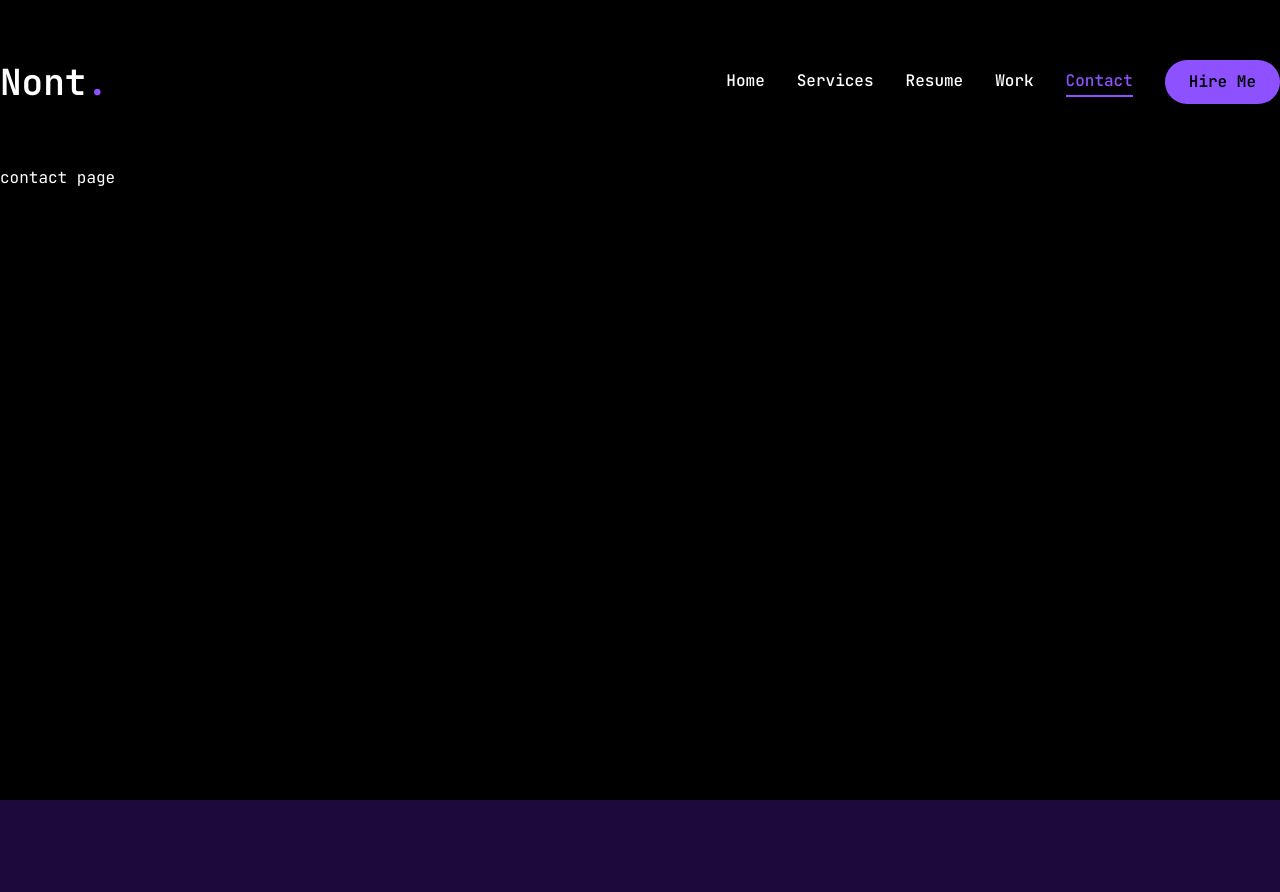
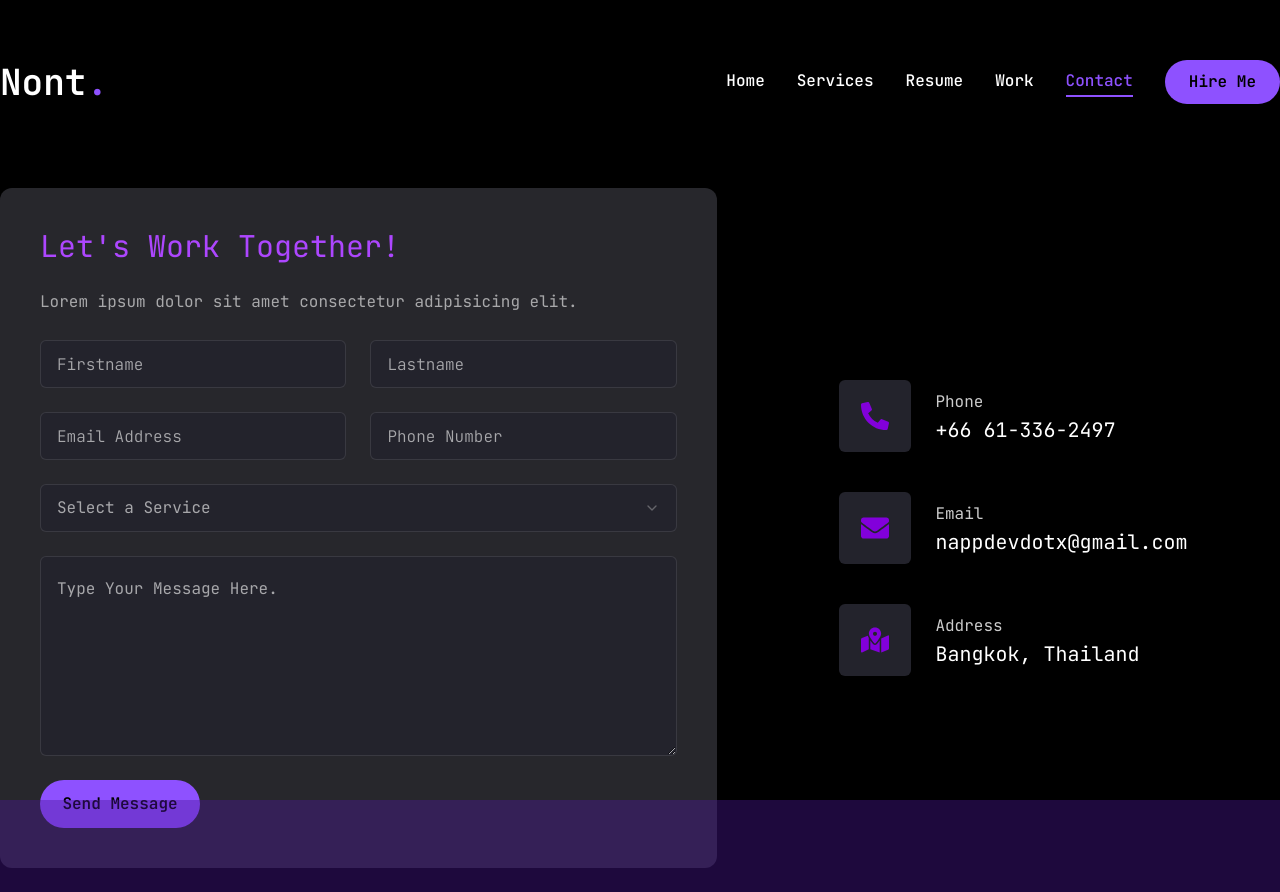
Before and after one commit to 1ldotx/portfolio, a Next.js app: page /contact in a window 1280 px wide. Before the commit the page ends 800 px from the top, so only its background shows below. Built offline with nearby package versions, Linux system fonts and the light colour scheme.

Commit message:
feat: contact done

```diff
--- a/package.json
+++ b/package.json
@@ -9,6 +9,7 @@
     "lint": "next lint"
   },
   "dependencies": {
+    "@emailjs/browser": "^4.4.1",
     "@radix-ui/react-dialog": "^1.1.6",
     "@radix-ui/react-scroll-area": "^1.2.3",
     "@radix-ui/react-select": "^2.1.6",
--- a/src/app/contact/page.jsx
+++ b/src/app/contact/page.jsx
@@ -1,5 +1,138 @@
+'use client';
+
+import { Button } from '@/components/ui/button';
+import { Input } from '@/components/ui/input';
+import { Textarea } from '@/components/ui/textarea';
+import {
+  Select,
+  SelectContent,
+  SelectGroup,
+  SelectItem,
+  SelectLabel,
+  SelectTrigger,
+  SelectValue,
+} from '@/components/ui/select';
+
+import { FaPhoneAlt, FaEnvelope, FaMapMarkedAlt } from 'react-icons/fa';
+
+const info = [
+  {
+    icon: <FaPhoneAlt />,
+    title: 'Phone',
+    description: '+66 61-336-2497',
+  },
+  {
+    icon: <FaEnvelope />,
+    title: 'Email',
+    description: 'nappdevdotx@gmail.com',
+  },
+  {
+    icon: <FaMapMarkedAlt />,
+    title: 'Address',
+    description: 'Bangkok, Thailand',
+  },
+];
+
+import { motion } from 'framer-motion';
+
 const Contact = () => {
-  return <div>contact page</div>;
+  return (
+    <motion.section
+      initial={{ opacity: 0 }}
+      animate={{
+        opacity: 1,
+        transition: { delay: 2.4, duration: 0.4, ease: 'easeIn' },
+      }}
+      className="py-6"
+    >
+      <div className="container mx-auto">
+        <div className="flex flex-col xl:flex-row gap-[30px]">
+          {/* form */}
+          <div className="xl:w-[56%] order-2 xl:order-none">
+            <form className="flex flex-col gap-6 p-10 bg-[#27272c] rounded-xl">
+              <h3 className="text-3xl text-purple-500">Let's Work Together!</h3>
+              <p className="text-white/60">
+                Lorem ipsum dolor sit amet consectetur adipisicing elit.
+              </p>
+              {/* input */}
+              <div className=" grid grid-cols-1 md:grid-cols-2 gap-6">
+                <Input
+                  type="firstname"
+                  placeholder="Firstname"
+                  className="placeholder-white"
+                />
+                <Input
+                  type="lastname"
+                  placeholder="Lastname"
+                  className="placeholder-white"
+                />
+                <Input
+                  type="email"
+                  placeholder="Email Address"
+                  className="placeholder-white"
+                />
+                <Input
+                  type="phone"
+                  placeholder="Phone Number"
+                  className="placeholder-white"
+                />
+              </div>
+              {/* select */}
+              <Select>
+                <SelectTrigger className="w-full">
+                  <SelectValue placeholder="Select a Service" />
+                </SelectTrigger>
+                <SelectContent>
+                  <SelectGroup>
+                    <SelectLabel className="bold">Select a Service</SelectLabel>
+                    <SelectItem value="est">Web Development</SelectItem>
+                    <SelectItem value="cst">Back-End Development</SelectItem>
+                    <SelectItem value="gst">
+                      Game Design and Development
+                    </SelectItem>
+                    <SelectItem value="mst">Game QA Tester</SelectItem>
+                  </SelectGroup>
+                </SelectContent>
+              </Select>
+              {/* textarea */}
+              <Textarea
+                className="h-[200px]"
+                placeholder="Type Your Message Here."
+              />
+              {/* btn */}
+              <Button
+                size="sm"
+                className="max-w-40"
+                onClick={() => {
+                  window.location.href = `mailto:nappdevdotx@gmail.com?subject=Contact%20Form&body=Message%20goes%20here`;
+                }}
+              >
+                Send Message
+              </Button>
+            </form>
+          </div>
+          {/* info */}
+          <div className="flex-1 flex items-center xl:justify-center order-1 xl:order-none mb-8 xl:mb-0">
+            <ul className="flex flex-col gap-10">
+              {info.map((item, index) => {
+                return (
+                  <li key={index} className="flex items-center gap-6">
+                    <div className="w-[52px] h-[52px] xl:w-[72px] xl:h-[72px] bg-[#23232c] text-purple-700 rounded-md flex items-center justify-center ">
+                      <div className="text-[28px]">{item.icon}</div>
+                    </div>
+                    <div className="flex-1">
+                      <p className="text-white/80">{item.title}</p>
+                      <h3 className="text-xl">{item.description}</h3>
+                    </div>
+                  </li>
+                );
+              })}
+            </ul>
+          </div>
+        </div>
+      </div>
+    </motion.section>
+  );
 };
 
 export default Contact;
--- a/src/app/page.jsx
+++ b/src/app/page.jsx
@@ -26,6 +26,8 @@ const Home = () => {
                     // Same substring at the start will only be typed out once, initially
                     'Nont Ekongkarn',
                     3000, // wait 1s before replacing "Mice" with "Hamsters"
+                    'a Web Developer',
+                    1000,
                     'a Back-End Developer',
                     1000,
                     'a Game Designer',
--- a/src/components/ui/input.jsx
+++ b/src/components/ui/input.jsx
@@ -1,24 +1,19 @@
-import * as React from "react"
+import * as React from 'react';
 
-import { cn } from "@/lib/utils"
+import { cn } from '@/lib/utils';
 
-function Input({
-  className,
-  type,
-  ...props
-}) {
+function Input({ className, type, ...props }) {
   return (
     <input
       type={type}
       data-slot="input"
       className={cn(
-        "file:text-foreground placeholder:text-muted-foreground selection:bg-primary selection:text-primary-foreground dark:bg-input/30 border-input flex h-9 w-full min-w-0 rounded-md border bg-transparent px-3 py-1 text-base shadow-xs transition-[color,box-shadow] outline-none file:inline-flex file:h-7 file:border-0 file:bg-transparent file:text-sm file:font-medium disabled:pointer-events-none disabled:cursor-not-allowed disabled:opacity-50 md:text-sm",
-        "focus-visible:border-ring focus-visible:ring-ring/50 focus-visible:ring-[3px]",
-        "aria-invalid:ring-destructive/20 dark:aria-invalid:ring-destructive/40 aria-invalid:border-destructive",
+        'flex h-[48px] rounded-md border border-white/10 focus:border-purple-500 font-light bg-[#23232c] px-4 py-5 text-base placeholder:text-white/60 outline-none',
         className
       )}
-      {...props} />
+      {...props}
+    />
   );
 }
 
-export { Input }
+export { Input };
--- a/src/components/ui/select.jsx
+++ b/src/components/ui/select.jsx
@@ -1,44 +1,34 @@
-"use client"
+'use client';
 
-import * as React from "react"
-import * as SelectPrimitive from "@radix-ui/react-select"
-import { CheckIcon, ChevronDownIcon, ChevronUpIcon } from "lucide-react"
+import * as React from 'react';
+import * as SelectPrimitive from '@radix-ui/react-select';
+import { CheckIcon, ChevronDownIcon, ChevronUpIcon } from 'lucide-react';
 
-import { cn } from "@/lib/utils"
+import { cn } from '@/lib/utils';
 
-function Select({
-  ...props
-}) {
+function Select({ ...props }) {
   return <SelectPrimitive.Root data-slot="select" {...props} />;
 }
 
-function SelectGroup({
-  ...props
-}) {
+function SelectGroup({ ...props }) {
   return <SelectPrimitive.Group data-slot="select-group" {...props} />;
 }
 
-function SelectValue({
-  ...props
-}) {
+function SelectValue({ ...props }) {
   return <SelectPrimitive.Value data-slot="select-value" {...props} />;
 }
 
-function SelectTrigger({
-  className,
-  size = "default",
-  children,
-  ...props
-}) {
+function SelectTrigger({ className, size = 'default', children, ...props }) {
   return (
     <SelectPrimitive.Trigger
       data-slot="select-trigger"
       data-size={size}
       className={cn(
-        "border-input data-[placeholder]:text-muted-foreground [&_svg:not([class*='text-'])]:text-muted-foreground focus-visible:border-ring focus-visible:ring-ring/50 aria-invalid:ring-destructive/20 dark:aria-invalid:ring-destructive/40 aria-invalid:border-destructive dark:bg-input/30 dark:hover:bg-input/50 flex w-fit items-center justify-between gap-2 rounded-md border bg-transparent px-3 py-2 text-sm whitespace-nowrap shadow-xs transition-[color,box-shadow] outline-none focus-visible:ring-[3px] disabled:cursor-not-allowed disabled:opacity-50 data-[size=default]:h-9 data-[size=sm]:h-8 *:data-[slot=select-value]:line-clamp-1 *:data-[slot=select-value]:flex *:data-[slot=select-value]:items-center *:data-[slot=select-value]:gap-2 [&_svg]:pointer-events-none [&_svg]:shrink-0 [&_svg:not([class*='size-'])]:size-4",
+        'flex h-[48px] w-full items-center justify-between rounded-md border border-white/10 bg-[#23232c] px-4 py-5 text-base text-white/60 placeholder:text-white/10 focus:border-purple-500 outline-none',
         className
       )}
-      {...props}>
+      {...props}
+    >
       {children}
       <SelectPrimitive.Icon asChild>
         <ChevronDownIcon className="size-4 opacity-50" />
@@ -47,28 +37,34 @@ function SelectTrigger({
   );
 }
 
-function SelectContent({
-  className,
-  children,
-  position = "popper",
-  ...props
-}) {
+function SelectContent({ className, children, position = 'popper', ...props }) {
   return (
     <SelectPrimitive.Portal>
       <SelectPrimitive.Content
         data-slot="select-content"
         className={cn(
-          "bg-popover text-popover-foreground data-[state=open]:animate-in data-[state=closed]:animate-out data-[state=closed]:fade-out-0 data-[state=open]:fade-in-0 data-[state=closed]:zoom-out-95 data-[state=open]:zoom-in-95 data-[side=bottom]:slide-in-from-top-2 data-[side=left]:slide-in-from-right-2 data-[side=right]:slide-in-from-left-2 data-[side=top]:slide-in-from-bottom-2 relative z-50 max-h-(--radix-select-content-available-height) min-w-[8rem] origin-(--radix-select-content-transform-origin) overflow-x-hidden overflow-y-auto rounded-md border shadow-md",
-          position === "popper" &&
-            "data-[side=bottom]:translate-y-1 data-[side=left]:-translate-x-1 data-[side=right]:translate-x-1 data-[side=top]:-translate-y-1",
+          'relative z-50 max-h-96 min-w-[8rem] overflow-hidden rounded-md border border-white/10 bg-[#23232c] text-white shadow-md',
+          'data-[state=open]:animate-in data-[state=closed]:animate-out',
+          'data-[state=closed]:fade-out-0 data-[state=open]:fade-in-0',
+          'data-[state=closed]:zoom-out-95 data-[state=open]:zoom-in-95',
+          'data-[side=bottom]:slide-in-from-top-2 data-[side=left]:slide-in-from-right-2',
+          'data-[side=right]:slide-in-from-left-2 data-[side=top]:slide-in-from-bottom-2',
+          'dark:border-slate-800 dark:bg-slate-950 dark:text-slate-50',
+          position === 'popper' &&
+            'data-[side=bottom]:translate-y-1 data-[side=left]:-translate-x-1 data-[side=right]:translate-x-1 data-[side=top]:-translate-y-1',
           className
         )}
         position={position}
-        {...props}>
+        {...props}
+      >
         <SelectScrollUpButton />
         <SelectPrimitive.Viewport
-          className={cn("p-1", position === "popper" &&
-            "h-[var(--radix-select-trigger-height)] w-full min-w-[var(--radix-select-trigger-width)] scroll-my-1")}>
+          className={cn(
+            'p-1',
+            position === 'popper' &&
+              'h-[var(--radix-select-trigger-height)] w-full min-w-[var(--radix-select-trigger-width)] scroll-my-1'
+          )}
+        >
           {children}
         </SelectPrimitive.Viewport>
         <SelectScrollDownButton />
@@ -77,31 +73,29 @@ function SelectContent({
   );
 }
 
-function SelectLabel({
-  className,
-  ...props
-}) {
+function SelectLabel({ className, ...props }) {
   return (
     <SelectPrimitive.Label
       data-slot="select-label"
-      className={cn("px-2 py-1.5 text-sm font-medium", className)}
-      {...props} />
+      className={cn('px-2 py-1.5 text-sm font-medium', className)}
+      {...props}
+    />
   );
 }
 
-function SelectItem({
-  className,
-  children,
-  ...props
-}) {
+function SelectItem({ className, children, ...props }) {
   return (
     <SelectPrimitive.Item
       data-slot="select-item"
       className={cn(
-        "focus:bg-accent focus:text-accent-foreground [&_svg:not([class*='text-'])]:text-muted-foreground relative flex w-full cursor-default items-center gap-2 rounded-sm py-1.5 pr-8 pl-2 text-sm outline-hidden select-none data-[disabled]:pointer-events-none data-[disabled]:opacity-50 [&_svg]:pointer-events-none [&_svg]:shrink-0 [&_svg:not([class*='size-'])]:size-4 *:[span]:last:flex *:[span]:last:items-center *:[span]:last:gap-2",
+        'relative flex w-full cursor-default items-center gap-2 rounded-sm py-1.5 pr-8 pl-2 text-sm outline-none select-none',
+        'focus:bg-purple-500 focus:text-[#23232c]',
+        'data-[disabled]:pointer-events-none data-[disabled]:opacity-50',
+        'hover:bg-white/20 data-[state=checked]:bg-purple-700 transition', // Added hover & selected item styles
         className
       )}
-      {...props}>
+      {...props}
+    >
       <span className="absolute right-2 flex size-3.5 items-center justify-center">
         <SelectPrimitive.ItemIndicator>
           <CheckIcon className="size-4" />
@@ -112,41 +106,41 @@ function SelectItem({
   );
 }
 
-function SelectSeparator({
-  className,
-  ...props
-}) {
+function SelectSeparator({ className, ...props }) {
   return (
     <SelectPrimitive.Separator
       data-slot="select-separator"
-      className={cn("bg-border pointer-events-none -mx-1 my-1 h-px", className)}
-      {...props} />
+      className={cn('bg-border pointer-events-none -mx-1 my-1 h-px', className)}
+      {...props}
+    />
   );
 }
 
-function SelectScrollUpButton({
-  className,
-  ...props
-}) {
+function SelectScrollUpButton({ className, ...props }) {
   return (
     <SelectPrimitive.ScrollUpButton
       data-slot="select-scroll-up-button"
-      className={cn("flex cursor-default items-center justify-center py-1", className)}
-      {...props}>
+      className={cn(
+        'flex cursor-default items-center justify-center py-1',
+        className
+      )}
+      {...props}
+    >
       <ChevronUpIcon className="size-4" />
     </SelectPrimitive.ScrollUpButton>
   );
 }
 
-function SelectScrollDownButton({
-  className,
-  ...props
-}) {
+function SelectScrollDownButton({ className, ...props }) {
   return (
     <SelectPrimitive.ScrollDownButton
       data-slot="select-scroll-down-button"
-      className={cn("flex cursor-default items-center justify-center py-1", className)}
-      {...props}>
+      className={cn(
+        'flex cursor-default items-center justify-center py-1',
+        className
+      )}
+      {...props}
+    >
       <ChevronDownIcon className="size-4" />
     </SelectPrimitive.ScrollDownButton>
   );
@@ -163,4 +157,4 @@ export {
   SelectSeparator,
   SelectTrigger,
   SelectValue,
-}
+};
--- a/src/components/ui/textarea.jsx
+++ b/src/components/ui/textarea.jsx
@@ -1,20 +1,18 @@
-import * as React from "react"
+import * as React from 'react';
 
-import { cn } from "@/lib/utils"
+import { cn } from '@/lib/utils';
 
-function Textarea({
-  className,
-  ...props
-}) {
+function Textarea({ className, ...props }) {
   return (
     <textarea
       data-slot="textarea"
       className={cn(
-        "border-input placeholder:text-muted-foreground focus-visible:border-ring focus-visible:ring-ring/50 aria-invalid:ring-destructive/20 dark:aria-invalid:ring-destructive/40 aria-invalid:border-destructive dark:bg-input/30 flex field-sizing-content min-h-16 w-full rounded-md border bg-transparent px-3 py-2 text-base shadow-xs transition-[color,box-shadow] outline-none focus-visible:ring-[3px] disabled:cursor-not-allowed disabled:opacity-50 md:text-sm",
+        'flex min-h-[80px] w-full rounded-md border border-white/10 bg-[#23232c] px-4 py-5 text-base placeholder:text-white/60 focus-visible:outline-none focus-visible:ring-1 focus-visible:ring-purple-500 focus-visible:ring-offset-0 disabled:cursor-not-allowed disabled:opacity-50',
         className
       )}
-      {...props} />
+      {...props}
+    />
   );
 }
 
-export { Textarea }
+export { Textarea };
```
Also changed, not shown: src/app/resume/page.jsx (+4 -8 lines), 1 other file (tests, documents, lock files or other folders).
